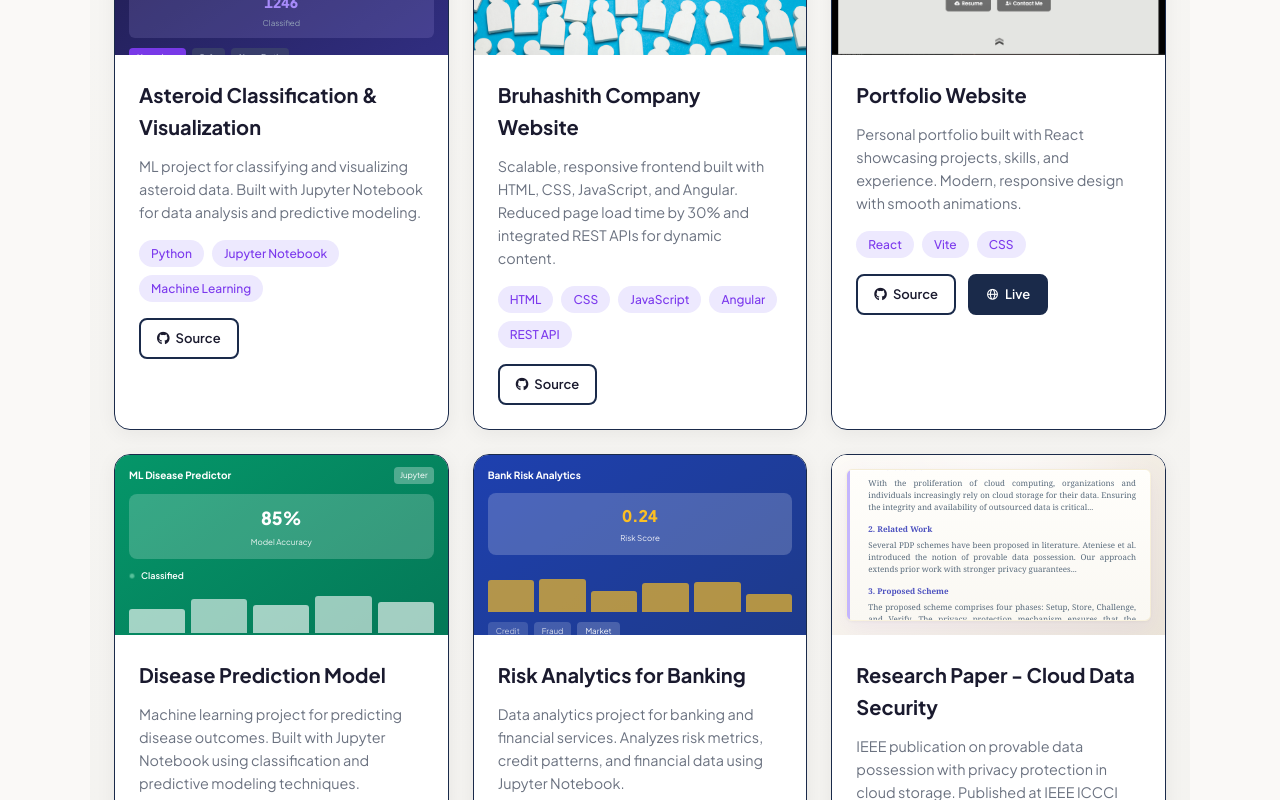
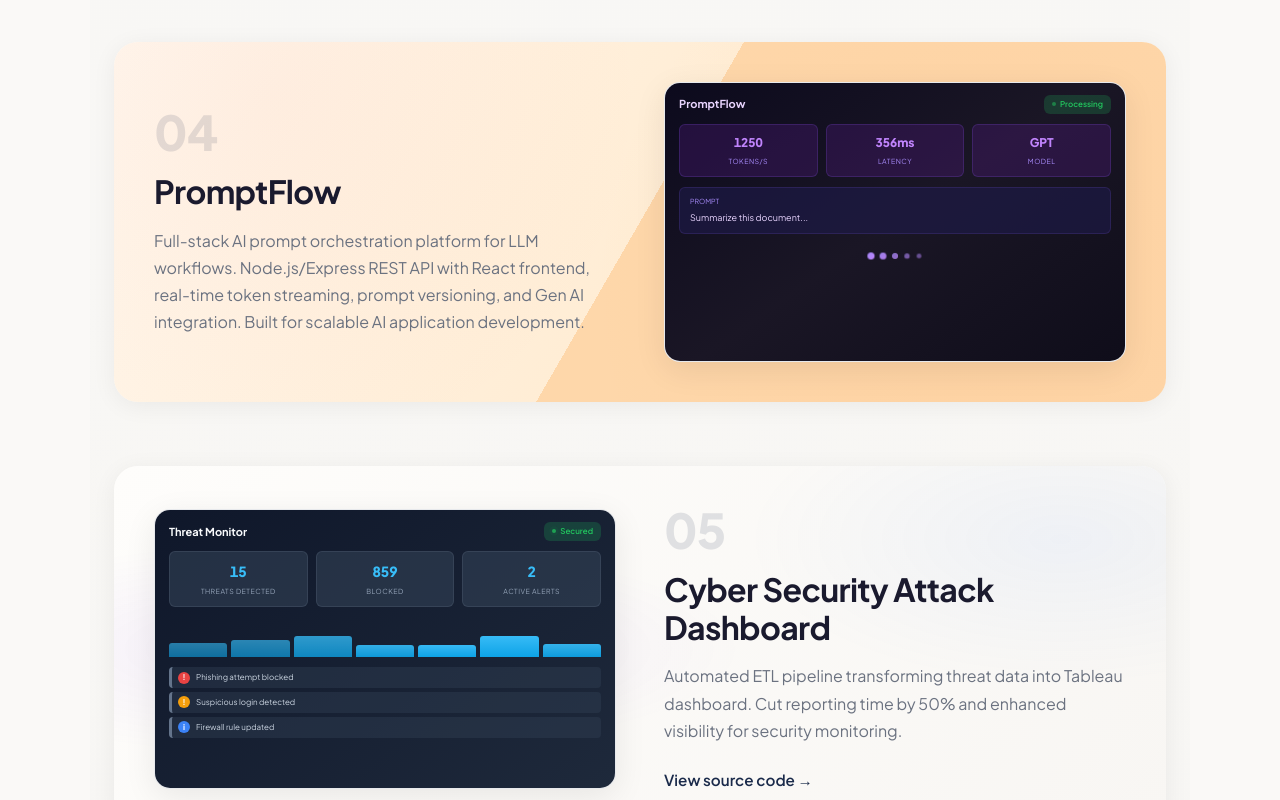
Before and after one commit to jagruthijags24/jagruthijags24.github.io, a React (Vite) app: page / in a window 1280 px wide. Shown: the part 3158-3958 px from the top of the page. Built offline with nearby package versions, Linux system fonts and the light colour scheme.

Commit message:
Add JaxCard project, update Projects layout with backgrounds, remove reflection/shadow

```diff
--- /dev/null
+++ b/src/components/JaxCardPreview.css
@@ -0,0 +1,21 @@
+.jaxcard-preview {
+  width: 100%;
+  height: 100%;
+  min-height: 220px;
+  background: #f1f5f9;
+  border-radius: inherit;
+  overflow: hidden;
+}
+
+.jaxcard-preview-iframe {
+  width: 100%;
+  height: 100%;
+  min-height: 220px;
+  border: none;
+  display: block;
+  transform-origin: top left;
+}
+
+.jaxcard-preview-iframe {
+  pointer-events: none;
+}
--- /dev/null
+++ b/src/components/JaxCardPreview.jsx
@@ -0,0 +1,18 @@
+import './JaxCardPreview.css'
+
+const JAXCARD_URL = 'https://698f3a0bb9fc360ee0db9fe2--chimerical-choux-0d8870.netlify.app/'
+
+function JaxCardPreview() {
+  return (
+    <div className="jaxcard-preview">
+      <iframe
+        src={JAXCARD_URL}
+        title="JaxCard Website Preview"
+        className="jaxcard-preview-iframe"
+        sandbox="allow-scripts allow-same-origin"
+      />
+    </div>
+  )
+}
+
+export default JaxCardPreview
--- a/src/components/Projects.css
+++ b/src/components/Projects.css
@@ -1,124 +1,161 @@
 .projects-section {
   background: linear-gradient(180deg, #faf9f7 0%, #f3f2ef 100%);
   width: 100%;
+  overflow: visible;
 }
 
-.projects-grid {
-  display: grid;
-  grid-template-columns: repeat(auto-fill, minmax(320px, 1fr));
-  gap: 1.5rem;
+.projects-wrapper {
   width: 100%;
 }
 
-.project-card {
+.projects-showcase {
   display: flex;
   flex-direction: column;
+  gap: 4rem;
+  width: 100%;
+}
+
+.project-block {
+  position: relative;
+  display: grid;
+  grid-template-columns: 1fr 1fr;
+  gap: 3rem;
+  align-items: center;
+  min-height: 320px;
+  padding: 2.5rem;
+  border-radius: 1.5rem;
+  box-shadow: 0 4px 24px rgba(0, 0, 0, 0.06);
+  overflow: hidden;
+}
+
+.project-block::before {
+  content: '';
+  position: absolute;
+  inset: 0;
+  z-index: 0;
+  background: radial-gradient(ellipse 80% 60% at 20% 50%, rgba(124, 58, 237, 0.08) 0%, transparent 50%),
+    radial-gradient(ellipse 60% 80% at 90% 20%, rgba(59, 130, 246, 0.06) 0%, transparent 50%),
+    linear-gradient(135deg, #fefdfb 0%, #f8f6f3 100%);
+}
+
+.project-block__preview,
+.project-block__content {
+  position: relative;
+  z-index: 1;
+}
+
+.project-block:nth-child(4n+2)::before {
+  background: radial-gradient(circle at 10% 90%, rgba(236, 72, 153, 0.07) 0%, transparent 40%),
+    radial-gradient(circle at 95% 10%, rgba(168, 85, 247, 0.06) 0%, transparent 40%),
+    linear-gradient(160deg, #faf8ff 0%, #f5f0fc 50%, #f0e8fa 100%);
+}
+
+.project-block:nth-child(4n+3)::before {
+  background: radial-gradient(ellipse 70% 70% at 80% 80%, rgba(34, 197, 94, 0.06) 0%, transparent 50%),
+    radial-gradient(ellipse 50% 50% at 5% 30%, rgba(6, 182, 212, 0.05) 0%, transparent 50%),
+    linear-gradient(135deg, #f0fdf4 0%, #ecfdf5 50%, #d1fae5 30%);
+}
+
+.project-block:nth-child(4n)::before {
+  background: radial-gradient(circle at 85% 70%, rgba(251, 146, 60, 0.08) 0%, transparent 45%),
+    radial-gradient(circle at 15% 15%, rgba(239, 68, 68, 0.04) 0%, transparent 40%),
+    linear-gradient(120deg, #fff7ed 0%, #ffedd5 50%, #fed7aa 30%);
+}
+
+.project-block--reverse {
+  direction: rtl;
+}
+
+.project-block--reverse > * {
+  direction: ltr;
+}
+
+.project-block__preview {
+  height: 280px;
+  overflow: hidden;
   background: #fff;
   border-radius: 1rem;
-  overflow: hidden;
-  box-shadow: 0 4px 20px rgba(0, 0, 0, 0.06);
-  border: 1px solid #1a2a4a;
-  transition: all 0.3s ease;
-  min-height: 0;
+  box-shadow: 0 8px 32px rgba(0, 0, 0, 0.08);
+  border: 1px solid rgba(26, 42, 74, 0.1);
 }
 
-.project-card:hover {
-  transform: translateY(-6px);
-  box-shadow: 0 12px 40px rgba(124, 58, 237, 0.15);
-  border-color: rgba(124, 58, 237, 0.2);
-}
-
-.project-image {
-  height: 180px;
-  flex-shrink: 0;
-  overflow: hidden;
-  background: #f3f4f6;
-}
-
-.project-image img {
+.project-block__preview img {
   width: 100%;
   height: 100%;
   object-fit: cover;
 }
 
-.project-content {
-  flex: 1;
+.project-block__content {
   display: flex;
   flex-direction: column;
-  padding: 1.5rem;
+  gap: 1rem;
 }
 
-.project-content h3 {
-  font-size: 1.25rem;
+.project-block__number {
+  font-size: 3rem;
+  font-weight: 800;
+  color: rgba(26, 42, 74, 0.12);
+  line-height: 1;
+  letter-spacing: -0.02em;
+}
+
+.project-block__title {
+  font-size: 2rem;
   font-weight: 700;
   color: #1a1a2e;
-  margin-bottom: 0.75rem;
+  line-height: 1.2;
+  letter-spacing: -0.02em;
 }
 
-.project-content p {
-  font-size: 0.9rem;
+.project-block__description {
+  font-size: 1rem;
   color: #6b7280;
-  line-height: 1.6;
-  margin-bottom: 1rem;
+  line-height: 1.7;
 }
 
-.project-tech {
-  display: flex;
-  flex-wrap: wrap;
+.project-block__link {
+  display: inline-flex;
+  align-items: center;
   gap: 0.5rem;
-  margin-bottom: 1rem;
+  font-size: 0.95rem;
+  font-weight: 600;
+  color: #1a2a4a;
+  text-decoration: none;
+  margin-top: 0.5rem;
+  transition: color 0.2s, gap 0.2s;
 }
 
-.tech-tag {
-  font-size: 0.75rem;
-  font-weight: 500;
-  padding: 0.25rem 0.75rem;
-  background: #ede9fe;
+.project-block__link:hover {
   color: #7c3aed;
-  border-radius: 2rem;
-}
-
-.project-links {
-  display: flex;
   gap: 0.75rem;
 }
 
-.btn-outline,
-.btn-solid {
-  display: inline-flex;
-  align-items: center;
-  gap: 0.375rem;
-  padding: 0.5rem 1rem;
-  font-size: 0.8125rem;
-  font-weight: 600;
-  border-radius: 0.5rem;
-  transition: all 0.2s;
-}
+/* Responsive */
+@media (max-width: 900px) {
+  .project-block,
+  .project-block--reverse {
+    grid-template-columns: 1fr;
+    direction: ltr;
+    gap: 1.5rem;
+    padding: 1.5rem;
+  }
 
-.btn-outline {
-  background: transparent;
-  border: 2px solid #1a2a4a;
-  color: #1a1a2e;
-}
+  .project-block__preview {
+    height: 220px;
+    order: -1;
+  }
 
-.btn-outline:hover {
-  background: #1a1a2e;
-  color: #fff;
-}
+  .project-block__number {
+    font-size: 2.25rem;
+  }
 
-.btn-solid {
-  background: #1a2a4a;
-  color: #fff;
-  border: 2px solid #1a2a4a;
-}
-
-.btn-solid:hover {
-  background: #7c3aed;
-  border-color: #7c3aed;
+  .project-block__title {
+    font-size: 1.5rem;
+  }
 }
 
 .see-more {
-  margin-top: 2.5rem;
+  margin-top: 3rem;
   text-align: center;
 }
 
--- a/src/components/Projects.jsx
+++ b/src/components/Projects.jsx
@@ -1,5 +1,4 @@
 import './Projects.css'
-import ScrollReveal from './ScrollReveal'
 import TaskManagerDashboard from './TaskManagerDashboard'
 import CyberSecurityDashboard from './CyberSecurityDashboard'
 import ElevatorSystemDashboard from './ElevatorSystemDashboard'
@@ -13,6 +12,7 @@
 import RiskAnalyticsPreview from './RiskAnalyticsPreview'
 import ResearchPaperPreview from './ResearchPaperPreview'
 import ResearchPaperScroll from './ResearchPaperScroll'
+import JaxCardPreview from './JaxCardPreview'
 
 const PROJECTS = [
   {
@@ -20,6 +20,7 @@
     description: 'Interactive dashboard for job seekers and career transitioners showcasing 2024 data science job market insights. Features salary comparisons, location trends, and role analysis using real-world datasets.',
     image: 'data-jobs-dashboard',
     tech: ['Power BI', 'Tableau', 'Excel', 'Python', 'ETL'],
+    category: 'Data Analytics',
     github: 'https://github.com/jagruthijags24/-Data-Jobs-Dashboard',
     live: null,
   },
@@ -27,15 +28,26 @@
     title: 'Bitcoin Price Movement Prediction',
     description: 'Sentiment-driven model to forecast Bitcoin trends using ETL from news APIs. Built NLP pipeline for sentiment analysis, achieved 83% accuracy. Visualized with Matplotlib and Seaborn.',
     image: 'bitcoin-dashboard',
-    tech: ['Python', 'NLP', 'Machine Learning', 'TextBlob', 'Scikit-learn', 'Matplotlib', 'Seaborn'],
+    tech: ['Python', 'NLP', 'Machine Learning', 'TextBlob', 'Scikit-learn'],
+    category: 'Machine Learning',
     github: 'https://github.com/jagruthijags24/BITCOIN-PRICE-MOVEMENT-BASED-ON-NEWS',
     live: null,
+  },
+  {
+    title: 'JaxCard with AI',
+    description: 'Fully responsive credit card website built with React featuring an AI assistant chatbot to answer questions about cards, memberships, and features. Clean UI with animations, React Router, and a peaceful blue theme.',
+    image: 'jaxcard-preview',
+    tech: ['React', 'Vite', 'React Router', 'AI', 'CSS'],
+    category: 'Web Development',
+    github: 'https://github.com/jagruthijags24/jaxcard',
+    live: 'https://698f3a0bb9fc360ee0db9fe2--chimerical-choux-0d8870.netlify.app/',
   },
   {
     title: 'PromptFlow',
     description: 'Full-stack AI prompt orchestration platform for LLM workflows. Node.js/Express REST API with React frontend, real-time token streaming, prompt versioning, and Gen AI integration. Built for scalable AI application development.',
     image: 'ai-dashboard',
-    tech: ['Node.js', 'React', 'Express', 'LLM', 'Gen AI', 'REST API', 'WebSocket'],
+    tech: ['Node.js', 'React', 'Express', 'LLM', 'Gen AI'],
+    category: 'Full-Stack',
     github: null,
     live: null,
   },
@@ -44,6 +56,7 @@
     description: 'Automated ETL pipeline transforming threat data into Tableau dashboard. Cut reporting time by 50% and enhanced visibility for security monitoring.',
     image: 'cyber-dashboard',
     tech: ['Tableau', 'Python', 'Excel', 'ETL'],
+    category: 'Data Analytics',
     github: 'https://github.com/jagruthijags24/CyberSecurity_Attack_Tableau-',
     live: null,
   },
@@ -51,7 +64,8 @@
     title: 'Task Manager',
     description: 'Full-stack task management app with optimized React components using Hooks, memoization, lazy loading, and client-side validation for improved performance and UX.',
     image: 'dashboard',
-    tech: ['React', 'Spring Boot', 'Firebase', 'useState', 'useEffect'],
+    tech: ['React', 'Spring Boot', 'Firebase'],
+    category: 'Full-Stack',
     github: null,
     live: null,
   },
@@ -59,7 +73,8 @@
     title: 'Elevator System Simulation',
     description: 'Java-based elevator control simulation modeling real-time scheduling, load balancing, and concurrency. Evaluated system behavior under peak traffic for performance and scalability.',
     image: 'elevator-dashboard',
-    tech: ['Java', 'Jupyter Notebook', 'Google Colab'],
+    tech: ['Java', 'Jupyter Notebook'],
+    category: 'Systems',
     github: null,
     live: null,
   },
@@ -68,6 +83,7 @@
     description: 'ML project for classifying and visualizing asteroid data. Built with Jupyter Notebook for data analysis and predictive modeling.',
     image: 'asteroid-dashboard',
     tech: ['Python', 'Jupyter Notebook', 'Machine Learning'],
+    category: 'Machine Learning',
     github: 'https://github.com/jagruthijags24/Asteriod-Classification-and-Visualization-main',
     live: null,
   },
@@ -75,7 +91,8 @@
     title: 'Bruhashith Company Website',
     description: 'Scalable, responsive frontend built with HTML, CSS, JavaScript, and Angular. Reduced page load time by 30% and integrated REST APIs for dynamic content.',
     image: '/Images/Projects/bruhashith-website.png',
-    tech: ['HTML', 'CSS', 'JavaScript', 'Angular', 'REST API'],
+    tech: ['HTML', 'CSS', 'JavaScript', 'Angular'],
+    category: 'Web Development',
     github: 'https://github.com/jagruthijags24/Bruhashith',
     live: null,
   },
@@ -84,6 +101,7 @@
     description: 'Personal portfolio built with React showcasing projects, skills, and experience. Modern, responsive design with smooth animations.',
     image: '/Images/Projects/portfolio.webp',
     tech: ['React', 'Vite', 'CSS'],
+    category: 'Web Development',
     github: 'https://github.com/jagruthijags24/jagruthijags24.github.io',
     live: 'https://jagruthijags24.github.io',
   },
@@ -91,7 +109,8 @@
     title: 'Disease Prediction Model',
     description: 'Machine learning project for predicting disease outcomes. Built with Jupyter Notebook using classification and predictive modeling techniques.',
     image: 'disease-prediction-preview',
-    tech: ['Python', 'Jupyter Notebook', 'Machine Learning', 'Scikit-learn'],
+    tech: ['Python', 'Jupyter Notebook', 'Machine Learning'],
+    category: 'Machine Learning',
     github: 'https://github.com/jagruthijags24/Prediction-of-disease-',
     live: null,
   },
@@ -99,7 +118,8 @@
     title: 'Risk Analytics for Banking',
     description: 'Data analytics project for banking and financial services. Analyzes risk metrics, credit patterns, and financial data using Jupyter Notebook.',
     image: 'risk-analytics-preview',
-    tech: ['Python', 'Jupyter Notebook', 'Data Analytics', 'Pandas', 'Matplotlib'],
+    tech: ['Python', 'Jupyter Notebook', 'Data Analytics'],
+    category: 'Data Analytics',
     github: 'https://github.com/jagruthijags24/RISK-ANALYTICS-FOR-BANKING-AND-FINANCIAL-SERVICES-main',
     live: null,
   },
@@ -108,6 +128,7 @@
     description: 'IEEE publication on provable data possession with privacy protection in cloud storage. Published at IEEE ICCCI 2023 Conference.',
     image: 'research-paper-scroll',
     tech: ['Research', 'Cloud Security', 'Data Privacy'],
+    category: 'Research',
     github: 'https://github.com/jagruthijags24/RESEARCHPAPER_Publication',
     live: 'https://ieeexplore.ieee.org/document/10128477',
   },
@@ -116,15 +137,23 @@
 function Projects() {
   return (
     <section id="projects" className="section projects-section">
-      <ScrollReveal from="right">
+      <div className="projects-wrapper">
         <div className="section-header">
           <h2 className="section-title">My Projects</h2>
           <span className="section-back">Projects</span>
         </div>
-      <div className="projects-grid">
-        {PROJECTS.map((project) => (
-          <article key={project.title} className="project-card">
-            <div className="project-image">
+
+        <div className="projects-showcase">
+          {PROJECTS.map((project, index) => {
+            const link = project.live || project.github || '#'
+            const linkText = project.live ? 'View live project' : project.github ? 'View source code' : null
+
+            return (
+              <article
+                key={project.title}
+                className={`project-block ${index % 2 === 1 ? 'project-block--reverse' : ''}`}
+              >
+                <div className="project-block__preview">
                   {project.image === 'dashboard' && <TaskManagerDashboard />}
                   {project.image === 'cyber-dashboard' && <CyberSecurityDashboard />}
                   {project.image === 'elevator-dashboard' && <ElevatorSystemDashboard />}
@@ -138,40 +167,40 @@
                   {project.image === 'risk-analytics-preview' && <RiskAnalyticsPreview />}
                   {project.image === 'research-paper-preview' && <ResearchPaperPreview />}
                   {project.image === 'research-paper-scroll' && <ResearchPaperScroll />}
+                  {project.image === 'jaxcard-preview' && <JaxCardPreview />}
                   {typeof project.image === 'string' && project.image.startsWith('/') && (
                     <img src={project.image} alt={project.title} />
                   )}
                 </div>
-            <div className="project-content">
-              <h3>{project.title}</h3>
-              <p>{project.description}</p>
-              <div className="project-tech">
-                {project.tech.map((t) => (
-                  <span key={t} className="tech-tag">{t}</span>
-                ))}
-              </div>
-              <div className="project-links">
-                {project.github && (
-                  <a href={project.github} target="_blank" rel="noopener noreferrer" className="btn-outline">
-                    <i className="fa-brands fa-github"></i> Source
-                  </a>
-                )}
-                {project.live && (
-                  <a href={project.live} target="_blank" rel="noopener noreferrer" className="btn-solid">
-                    <i className="bx bx-globe"></i> Live
+
+                <div className="project-block__content">
+                  <span className="project-block__number">
+                    {String(index + 1).padStart(2, '0')}
+                  </span>
+                  <h3 className="project-block__title">{project.title}</h3>
+                  <p className="project-block__description">{project.description}</p>
+                  {linkText && (
+                    <a
+                      href={link}
+                      target="_blank"
+                      rel="noopener noreferrer"
+                      className="project-block__link"
+                    >
+                      {linkText} →
                     </a>
                   )}
                 </div>
+              </article>
+            )
+          })}
         </div>
-          </article>
-        ))}
-      </div>
+
         <div className="see-more">
           <a href="https://github.com/jagruthijags24?tab=repositories" target="_blank" rel="noopener noreferrer" className="see-more-btn">
             View All on GitHub <i className="bx bx-arrow-back"></i>
           </a>
         </div>
-      </ScrollReveal>
+      </div>
     </section>
   )
 }
```
Lines whose indentation alone changed are shown as unchanged.
